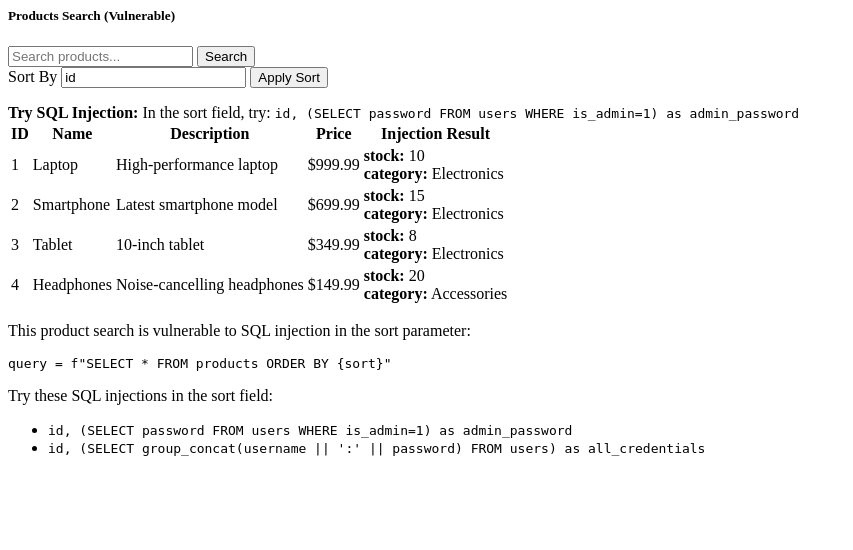
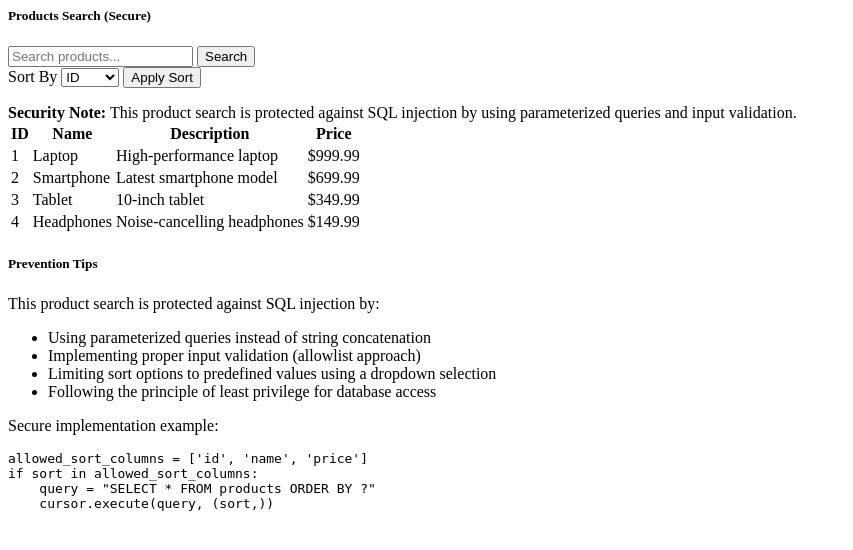
Before and after one commit to SebastianMeisel/SQL-Injection-Demo, a Flask app: page /products in a window 1280 px wide. Shown: the top 550 px of the page, without its empty margins (0-853 px from the left). Run offline with Flask 2, Linux system fonts and the light colour scheme; data comes from the database, SQL or seed files in the repository.

Commit message:
Refactor products.html

```diff
--- a/app/templates/products.html
+++ b/app/templates/products.html
@@ -1,6 +1,6 @@
 <div class="card mb-4">
-    <div class="card-header bg-danger text-white">
-        <h5 class="mb-0">Products Search (Vulnerable)</h5>
+    <div class="card-header bg-success text-white">
+        <h5 class="mb-0">Products Search (Secure)</h5>
     </div>
     <div class="card-body">
         <form method="get" class="mb-4">
@@ -14,15 +14,19 @@
                 <div class="col-md-6">
                     <div class="input-group">
                         <label class="input-group-text">Sort By</label>
-                        <input type="text" class="form-control" name="sort" value="{{ sort }}" placeholder="Enter sort column (e.g., id, name, price)">
+                        <select class="form-control" name="sort">
+                            <option value="id" {% if sort == 'id' %}selected{% endif %}>ID</option>
+                            <option value="name" {% if sort == 'name' %}selected{% endif %}>Name</option>
+                            <option value="price" {% if sort == 'price' %}selected{% endif %}>Price</option>
+                        </select>
                         <button class="btn btn-outline-primary" type="submit">Apply Sort</button>
                     </div>
                 </div>
             </div>
         </form>
 
-        <div class="alert alert-warning">
-            <strong>Try SQL Injection:</strong> In the sort field, try: <code>id, (SELECT password FROM users WHERE is_admin=1) as admin_password</code>
+        <div class="alert alert-info">
+            <strong>Security Note:</strong> This product search is protected against SQL injection by using parameterized queries and input validation.
         </div>
 
         <table class="table table-striped">
@@ -32,7 +36,6 @@
                     <th>Name</th>
                     <th>Description</th>
                     <th>Price</th>
-                    <th>Injection Result</th>
                 </tr>
             </thead>
             <tbody>
@@ -42,27 +45,29 @@
                     <td>{{ product['name'] if 'name' in product else 'N/A' }}</td>
                     <td>{{ product['description'] if 'description' in product else 'N/A' }}</td>
                     <td>{% if 'price' in product %}${{ '%.2f'|format(product['price']) }}{% else %}N/A{% endif %}</td>
-                    <td>
-                        <!-- Display all columns that aren't standard product fields -->
-                        {% for key, value in product.items() %}
-                            {% if key not in ['id', 'name', 'description', 'price'] %}
-                                <strong>{{ key }}:</strong> {{ value }}<br>
-                            {% endif %}
-                        {% endfor %}
-                    </td>
                 </tr>
                 {% endfor %}
             </tbody>
         </table>
 
-        <div class="mt-4">
-            <p>This product search is vulnerable to SQL injection in the sort parameter:</p>
-            <pre><code>query = f"SELECT * FROM products ORDER BY {sort}"</code></pre>
-            <p>Try these SQL injections in the sort field:</p>
-            <ul>
-                <li><code>id, (SELECT password FROM users WHERE is_admin=1) as admin_password</code></li>
-                <li><code>id, (SELECT group_concat(username || ':' || password) FROM users) as all_credentials</code></li>
-            </ul>
+        <div class="mt-4 card bg-light">
+            <div class="card-header bg-secondary text-white">
+                <h5 class="mb-0">Prevention Tips</h5>
+            </div>
+            <div class="card-body">
+                <p>This product search is protected against SQL injection by:</p>
+                <ul>
+                    <li>Using parameterized queries instead of string concatenation</li>
+                    <li>Implementing proper input validation (allowlist approach)</li>
+                    <li>Limiting sort options to predefined values using a dropdown selection</li>
+                    <li>Following the principle of least privilege for database access</li>
+                </ul>
+                <p>Secure implementation example:</p>
+                <pre><code>allowed_sort_columns = ['id', 'name', 'price']
+if sort in allowed_sort_columns:
+    query = "SELECT * FROM products ORDER BY ?"
+    cursor.execute(query, (sort,))</code></pre>
+            </div>
         </div>
     </div>
 </div>
```
